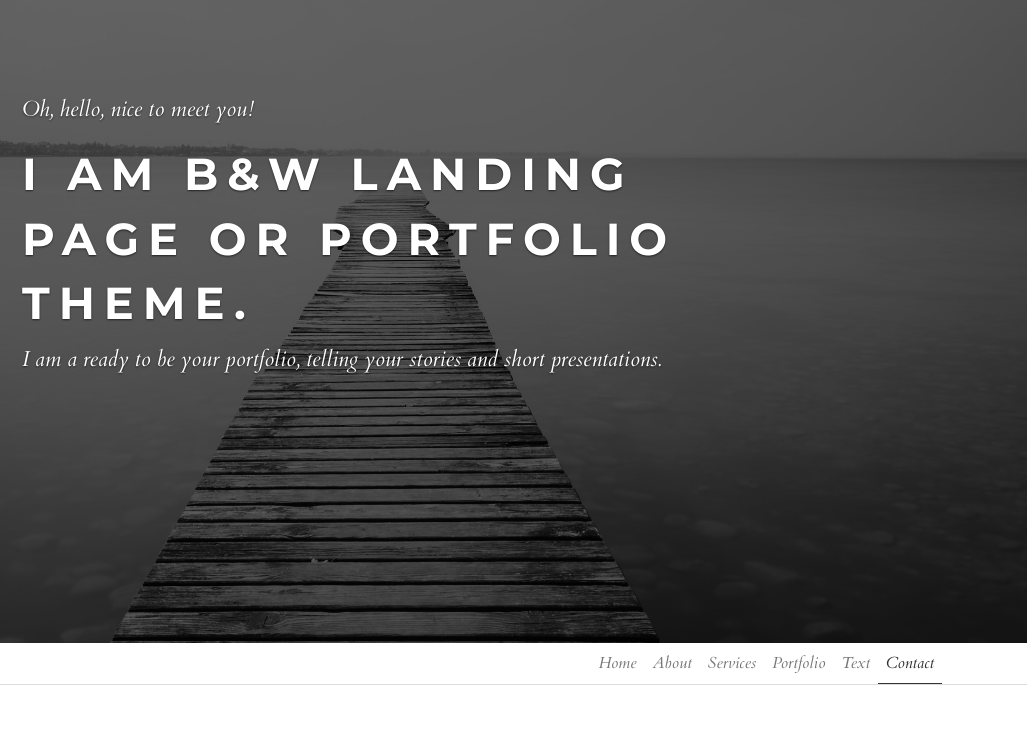
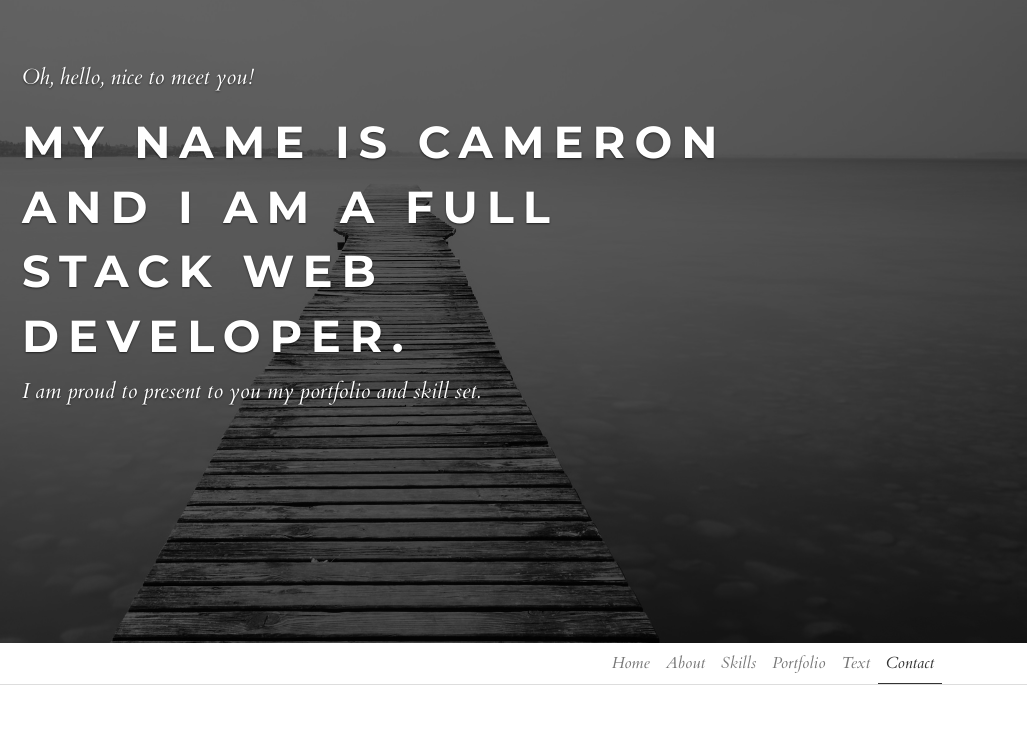
Before and after one commit to cbinion1/Domain, a plain HTML site: page index.html in a window 1280 px wide. Shown: the part 157-891 px from the top of the page, 253-1280 px from the left. Drawn offline with nearby package versions, Linux system fonts and the light colour scheme; some packages are replaced by stand-ins of ours.

Commit message:
added header text
added header text

```diff
--- a/index.html
+++ b/index.html
@@ -38,8 +38,8 @@
         <div class="row">
           <div class="col-lg-8 col-md-12 mx-auto">
             <p class="italic">Oh, hello, nice to meet you!</p>
-            <h1>I am B&amp;W Landing page or portfolio Theme.</h1>
-            <p class="italic">I am a ready to be your portfolio, telling your stories and short presentations.</p>
+            <h1>My name is Cameron and I am A full stack web developer.</h1>
+            <p class="italic">I am proud to present to you my portfolio and skill set.</p>
           </div>
         </div>
       </div>
@@ -66,7 +66,7 @@
               <a href="#about" class="nav-link link-scroll">About </a>
             </li>
             <li class="nav-item">
-              <a href="#services" class="nav-link link-scroll">Services</a>
+              <a href="#services" class="nav-link link-scroll">Skills</a>
             </li>
             <li class="nav-item">
               <a href="#portfolio" class="nav-link link-scroll">Portfolio</a>
```
